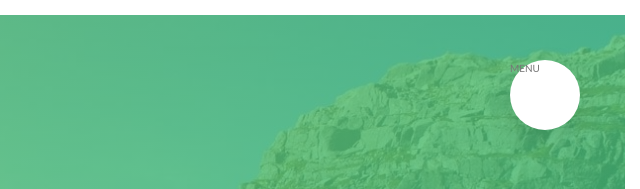
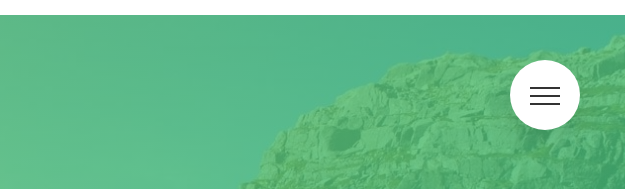
Before and after one commit to nascal3/OutyDory, a website: page index.html in a window 1280 px wide. Shown: the top 189 px of the page, 640-1280 px from the left. Drawn offline with Linux system fonts and the light colour scheme.

Commit message:
added animation to menu icon

```diff
--- a/index.html
+++ b/index.html
@@ -18,7 +18,9 @@
 
         <div class="navigation">
             <input type="checkbox" class="navigation__checkbox" id="navi-toggle">
-            <label for="navi-toggle" class="navigation__button">MENU</label>
+            <label for="navi-toggle" class="navigation__button">
+                <span class="navigation__icon">&nbsp;</span>
+            </label>
 
             <div class="navigation__background">&nbsp;</div>
 
--- a/sass/layout/_navigation.scss
+++ b/sass/layout/_navigation.scss
@@ -13,6 +13,8 @@
     border-radius: 50%;
     z-index: 2000;
     box-shadow: 0 1rem 3rem rgba($color-black, .1);
+    text-align: center;
+    cursor: pointer;
   }
 
   &__background {
@@ -76,6 +78,7 @@
     }
   }
 
+  // FUNCTIONALITY
   &__checkbox:checked ~ &__background {
     transform: scale(80);
   }
@@ -85,4 +88,57 @@
     width: 100%;
   }
 
+  // ICON
+  &__icon {
+    position: relative;
+    margin-top: 3.5rem;
+
+    &,
+    &::before,
+    &::after {
+      width: 3rem;
+      height: 2px;
+      background-color: $color-grey-dark-3;
+      display: inline-block;
+    }
+
+    &::before,
+    &::after {
+      content: "";
+      position: absolute;
+      left: 0;
+      transition: all .2s;
+    }
+
+    &::before {
+      top: -.8rem;
+    }
+
+    &::after {
+      top: .8rem;
+    }
+  }
+
+  &__button:hover &__icon::before {
+    top: -1rem;
+  }
+
+  &__button:hover &__icon::after {
+    top: 1rem;
+  }
+
+  &__checkbox:checked + &__button &__icon {
+    background-color: transparent;
+  }
+
+  &__checkbox:checked + &__button &__icon::before {
+    top: 0;
+    transform: rotate(135deg);
+   }
+
+  &__checkbox:checked + &__button &__icon::after {
+    top: 0;
+    transform: rotate(-135deg);
+  }
+
 }
```
Also changed, not shown: css/style.css.
